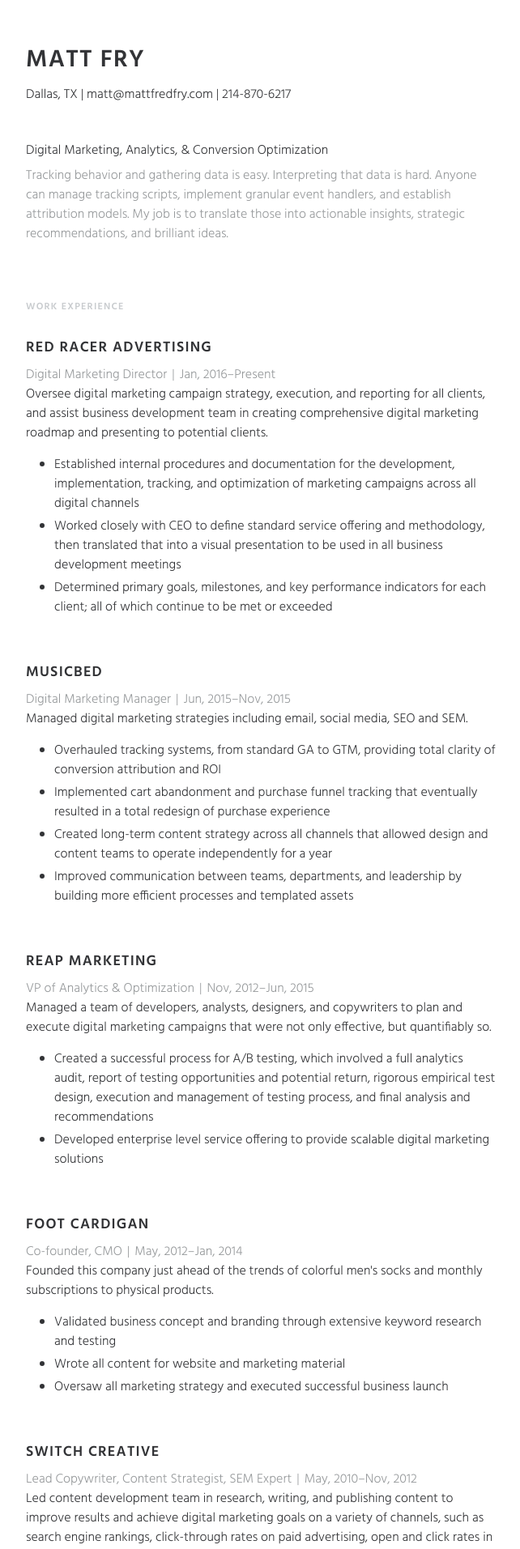
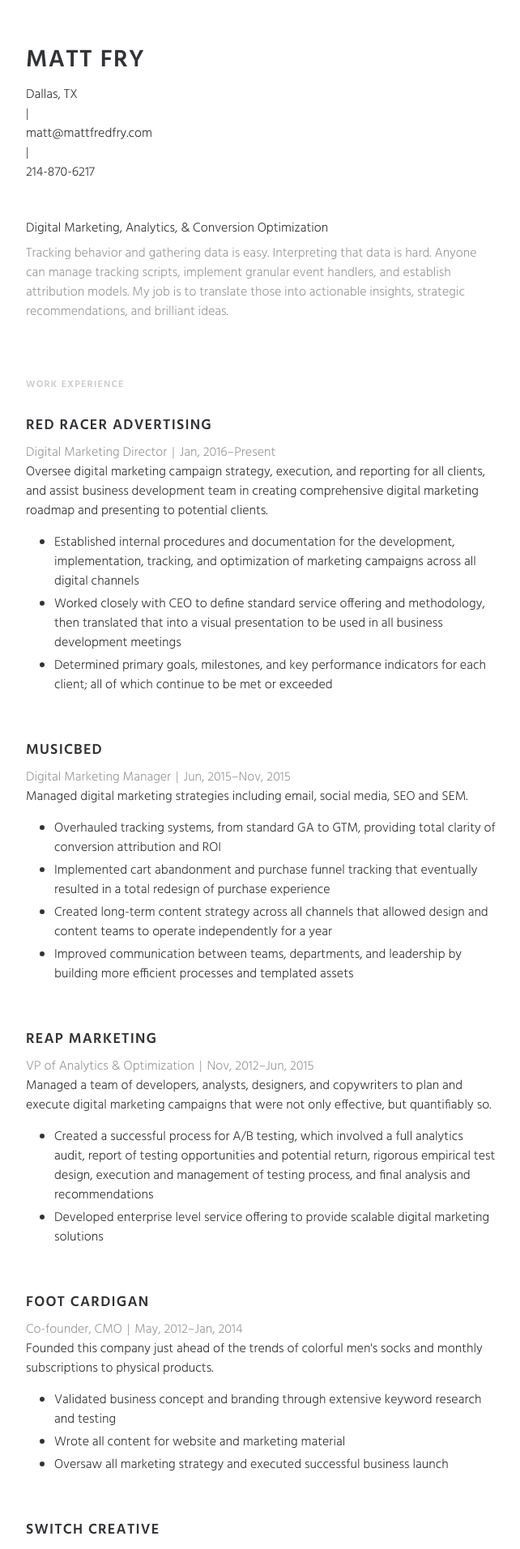
Before and after one commit to mattfredfry/mattfredfry.github.io, a Jekyll site: the page built from resume.html, in a window 1280 px wide. Shown: the top 1913 px of the page at 81% size, without its empty margins (318-960 px from the left). Built offline with Jekyll 4.4.1, drawn with Linux system fonts in a browser that asks for light colours; nearby versions of some CDN libraries.

Commit message:
fixing things i brok in the resume

```diff
--- a/css/resume.css
+++ b/css/resume.css
@@ -191,7 +191,7 @@
   color:aqua;
 }
 .sep {
-    display: inline;
+    display: inherit;
   }
 .break {
     display: none;
@@ -201,7 +201,7 @@
     display: none;
   }
   .break {
-    display: inline;
+    display: inherit;
   }
 }
 @media (max-width:620px) {
```
